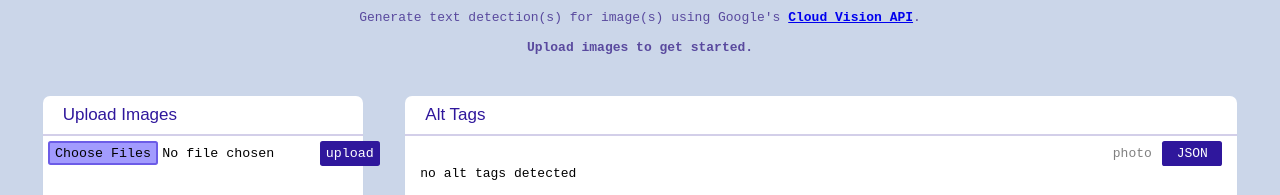
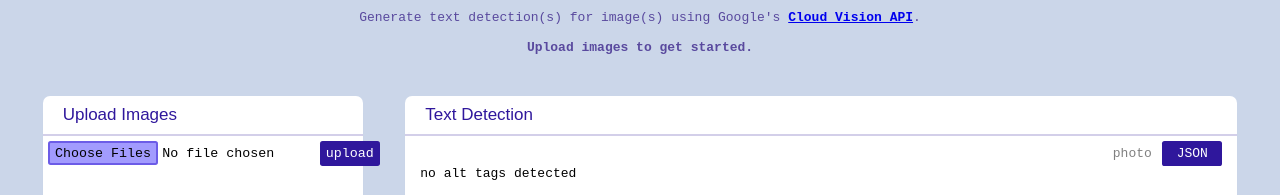
Before and after one commit to minori-fh/altgen, a React (Create React App) app in the folder client/: page / in a window 1280 px wide. Shown: the top 195 px of the page. Built offline with nearby package versions, Linux system fonts and the light colour scheme.

Commit message:
edit styling

```diff
--- a/client/src/components/CopyBtn/index.js
+++ b/client/src/components/CopyBtn/index.js
@@ -6,7 +6,7 @@ import {CopyToClipboard} from 'react-copy-to-clipboard';
 function CopyBtn(props){
 
     return(
-        <CopyToClipboard text={props.text}><button className="btn" id="copy-btn">copy text</button></CopyToClipboard>
+        <CopyToClipboard text={props.text}><button className="btn" id="copy-btn">copy detect</button></CopyToClipboard>
     )
 }
 
--- a/client/src/components/CopyBtn/style.css
+++ b/client/src/components/CopyBtn/style.css
@@ -4,7 +4,7 @@
 
 #copy-btn {
     font-family: 'Roboto Mono', monospace !important;
-    width: 50px !important;
+    width: 90px !important;
     color: black !important;
     margin-top: 5px;
 
@@ -18,6 +18,7 @@
     text-align: center;
     align-self: flex-end;
     margin-top: auto;
+    font-size: 11px !important;
 }
 
 #copy-btn:hover {
--- a/client/src/components/OutputPanel/index.js
+++ b/client/src/components/OutputPanel/index.js
@@ -49,7 +49,7 @@ class OutputPanel extends Component {
         return(
             <div id="output-panel-container">
                 <div className="panel-menubar">
-                <p>Alt Tags</p>
+                <p>Text Detection</p>
                 </div>
                 <div id="view-menubar">
                     <button style={{color: this.state.view == "photo"? 'white': '#808080',
--- a/client/src/components/PhotoView/index.js
+++ b/client/src/components/PhotoView/index.js
@@ -17,8 +17,8 @@ function PhotoView(props){
 
         return(
         <div className="jumbo-wrapper">
+            <img className="img-jumbo" src={urls[file]}/>
             <div>{file}</div>
-            <img className="img-jumbo" src={urls[file]}/>
             <CopyBtn text={alt[file]}/>
         </div>)
     })
```
